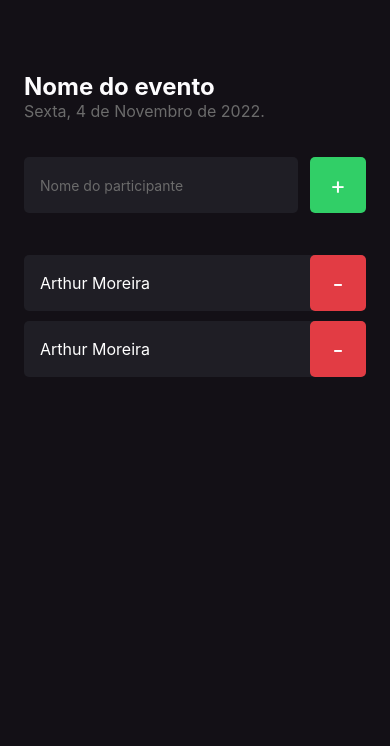
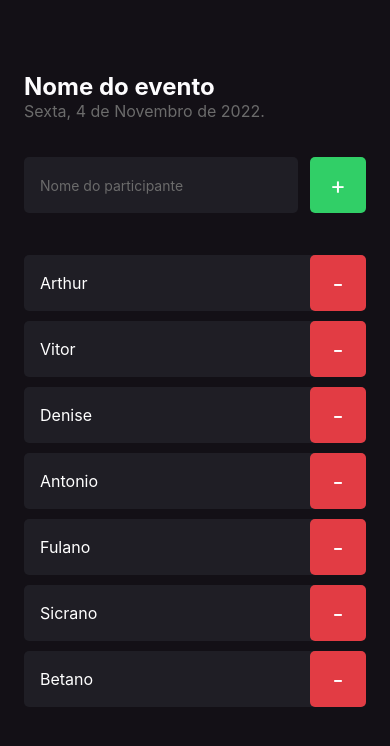
Before and after one commit to ArthurMCS/imHere, a React Native app: screen / in a window 390 px wide. Shown: the top 746 px of the page. Built offline with nearby package versions, Linux system fonts and the light colour scheme.

Commit message:
create the flatList

```diff
--- a/src/components/Participant/index.tsx
+++ b/src/components/Participant/index.tsx
@@ -1,11 +1,17 @@
 import { View, Text, TouchableOpacity } from 'react-native'
 import { styles } from './style'
 
-export function Participant() {
+
+type Props = {
+    name: string,
+    onRemove: () => void,
+}
+
+export function Participant({ name }: Props) {
     return (
         <View style={styles.container}>
             <Text style={styles.name}>
-                Arthur Moreira
+                {name}
             </Text>
 
             <TouchableOpacity style={styles.button}>
--- a/src/screens/Home/index.tsx
+++ b/src/screens/Home/index.tsx
@@ -1,11 +1,16 @@
-import { Text, TextInput, TouchableOpacity, View } from 'react-native';
+import { Text, TextInput, TouchableOpacity, View, FlatList } from 'react-native';
 import { styles } from './styles';
 
-import { Participant } from '../../components/Participant'
+import { Participant } from '../../components/Participant';
+
+const participants = ['Arthur', 'Vitor', 'Denise', 'Antonio', 'Fulano', 'Sicrano', 'Betano']
 
 export default function Home() {
     function handleParticipantAdd() {
         console.log('xxxx');
+    }
+
+    function handleRemoveParticipant() {
 
     }
 
@@ -32,8 +37,20 @@ export default function Home() {
                 </TouchableOpacity>
             </View>
 
-            <Participant />
-            <Participant />
+            <FlatList
+                data={participants}
+                keyExtractor={item => item}
+                renderItem={({ item }) => (
+                    <Participant key={item} name={item} onRemove={handleRemoveParticipant} />
+                )}
+                showsVerticalScrollIndicator={false}
+                ListEmptyComponent={() => (
+                    <Text style={styles.listEmptyText}>
+                        Ninguém chegou no evento ainda? Adicione participantes a sua lista de presença.
+                    </Text>
+                )}
+            />
+
         </View>
     )
 }
--- a/src/screens/Home/styles.ts
+++ b/src/screens/Home/styles.ts
@@ -43,4 +43,9 @@ export const styles = StyleSheet.create({
         marginTop: 36,
         marginBottom: 42,
     },
+    listEmptyText: {
+        color: '#FFF',
+        fontSize: 14,
+        textAlign: 'center',
+    },
 });
```
Also changed, not shown: 1 other file (tests, documents, lock files or other folders).
